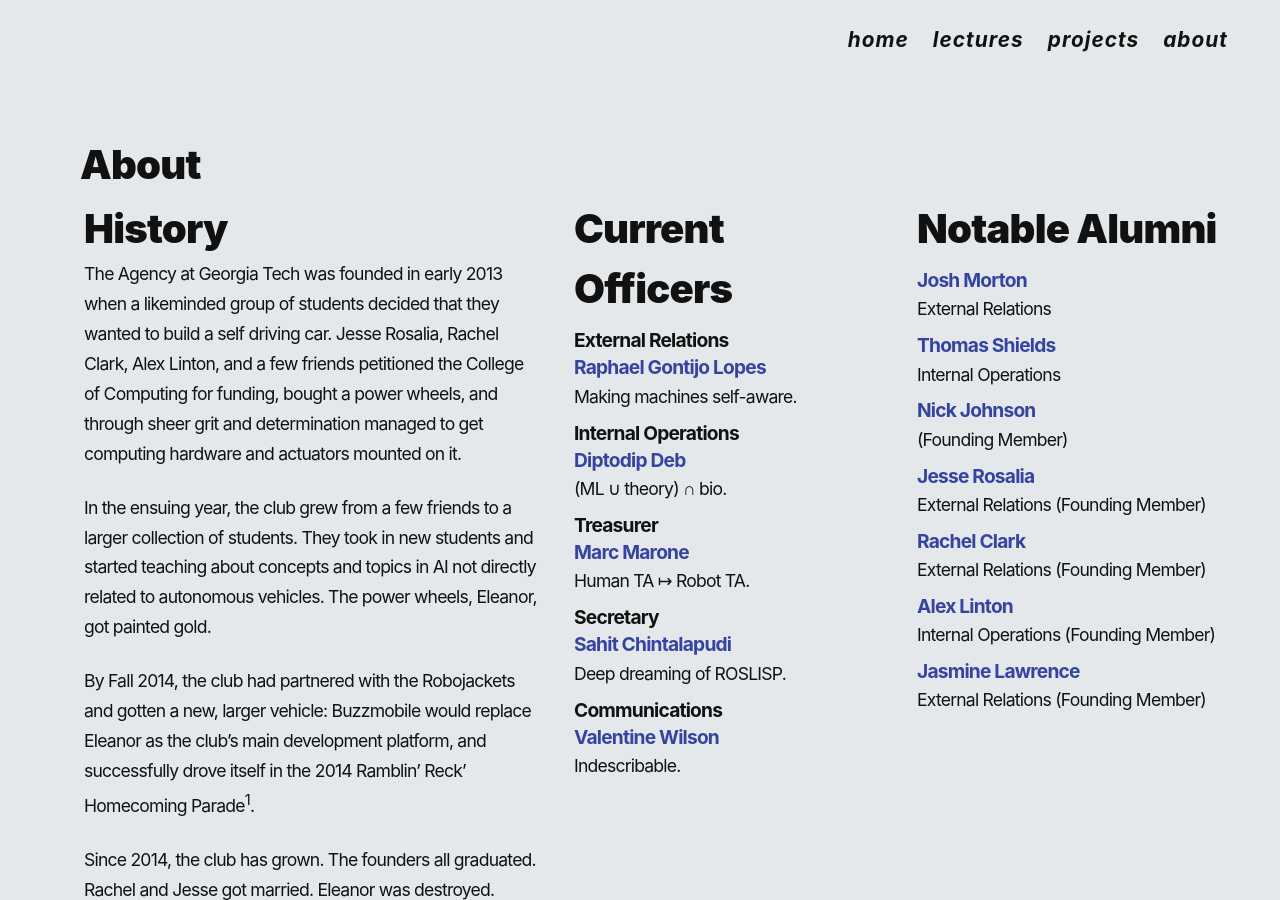
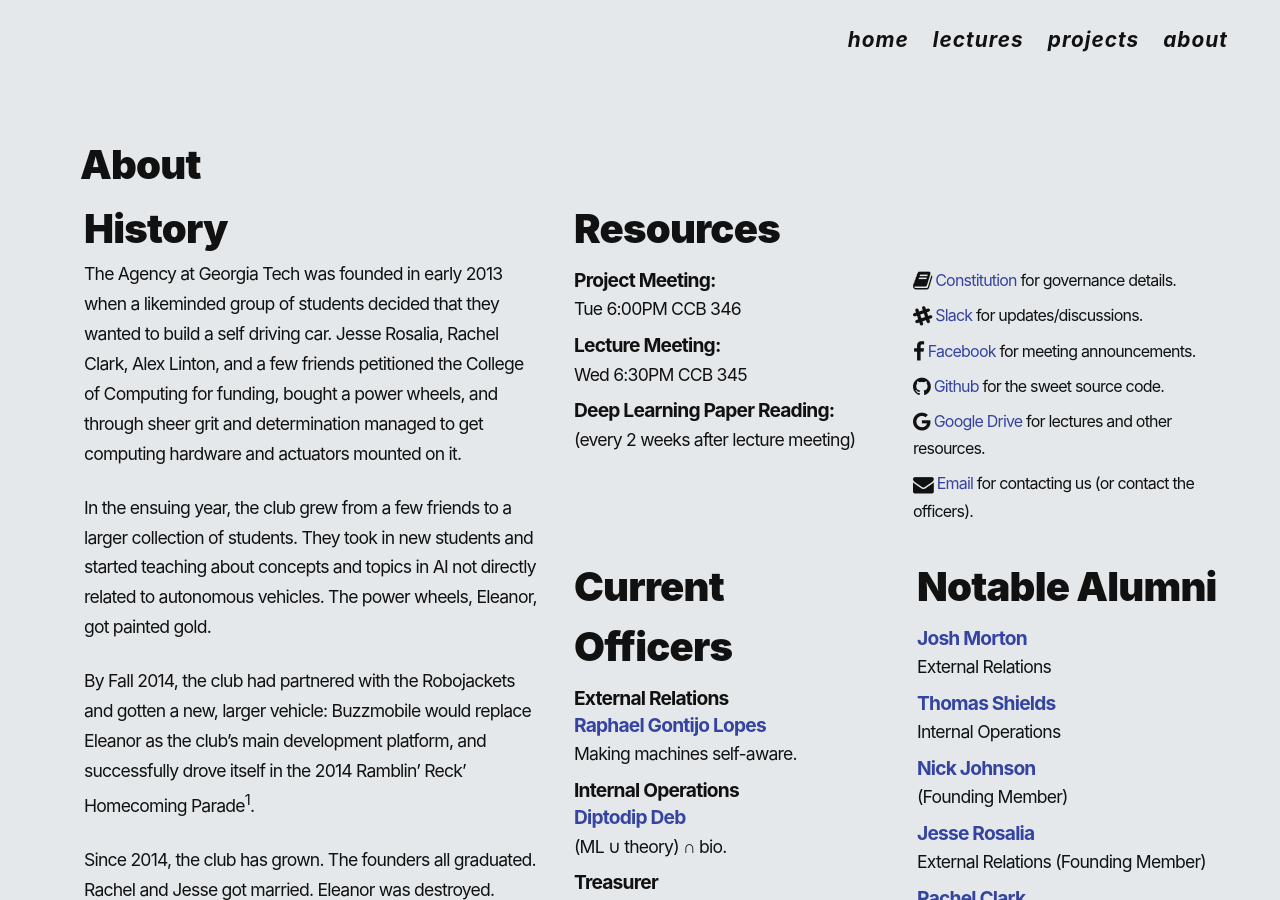
Before and after one commit to gtagency/gtagency.github.com, a Jekyll site: the page built from about.html, in a window 1280 px wide and 900 px high. Built offline with Jekyll 4.4.1, drawn with Linux system fonts in a browser that asks for light colours.

Commit message:
add resource links

```diff
--- a/about.html
+++ b/about.html
@@ -36,6 +36,65 @@ includecss: aesthic.css
             <br/>
             <small><sup>1</sup> mostly</small>
         </div>
+        <div class="column">
+          <div class="columns">
+            <div class="column" style="padding: 1em;">
+              <h1 class=" thick-text">Resources</h1>
+              <div class="columns">
+                <div class="column">
+                  <ul>
+                    <li>
+                      <h2><b>Project Meeting:</b></h2>
+                      <p>Tue 6:00PM CCB 346</p>
+                    </li>
+                    <li>
+                      <h2><b>Lecture Meeting:</b></h2>
+                      <p>Wed 6:30PM CCB 345</p>
+                    </li>
+                    <li>
+                      <h2><b>Deep Learning Paper Reading:</b></h2>
+                      <p>(every 2 weeks after lecture meeting)</p>
+                    </li>
+                  </ul>
+                </div>
+                <div class = "column has-text-left">
+                  <ul>
+                      <li>
+                        <a href="https://drive.google.com/file/d/0B2hjlO2NzFMqMnZVWTc4ZjVjbGM/view?usp=sharing">
+                        <i class="fa fa-book" aria-hidden="true"></i> Constitution
+                        </a> for governance details.
+                      </li>
+                      <li>
+                        <a href="https://gtagency.slack.com">
+                        <i class="fa fa-slack" aria-hidden="true"></i> Slack
+                        </a> for updates/discussions.
+                      </li>
+                      <li>
+                        <a href="https://facebook.com/gtagency">
+                        <i class="fa fa-facebook" aria-hidden="true"></i> Facebook
+                        </a> for meeting announcements.
+                      </li>
+                      <li>
+                        <a href="https://github.com/gtagency">
+                        <i class="fa fa-github" aria-hidden="true"></i> Github
+                        </a> for the sweet source code.
+                      </li>
+                      <li>
+                        <a href="https://drive.google.com/drive/folders/0B2hjlO2NzFMqNWo4UThpVW5kSGM">
+                        <i class="fa fa-google" aria-hidden="true"></i> Google Drive
+                        </a> for lectures and other resources.
+                      </li>
+                      <li>
+                        <a href="mailto:gtagency@gmail.com">
+                        <i class="fa fa-envelope" aria-hidden="true"></i> Email
+                        </a> for contacting us (or contact the officers).
+                      </li>
+                  </ul>
+                </div>
+              </div>
+            </div>
+          </div>
+          <div class="columns">
             <div class="column" style="padding: 1em;">
                 <h1 class=" thick-text">Current Officers</h1>
                 <ul>
@@ -62,8 +121,6 @@ includecss: aesthic.css
                 </ul>
             </div>
             <div class="column" style="padding: 1em;">
-
-
                 <h1 class="thick-text">Notable Alumni</h1>
 
                 <ul>
@@ -98,6 +155,8 @@ includecss: aesthic.css
                 </ul>
             </div>
           </div>
+        </div>
+    </div>
 	<section>
 		<h1 class=" thick-text center-text matched-padding padded">Photos</h1>
 		<div class="columns is-multiline">
```
Lines whose indentation alone changed are shown as unchanged.
